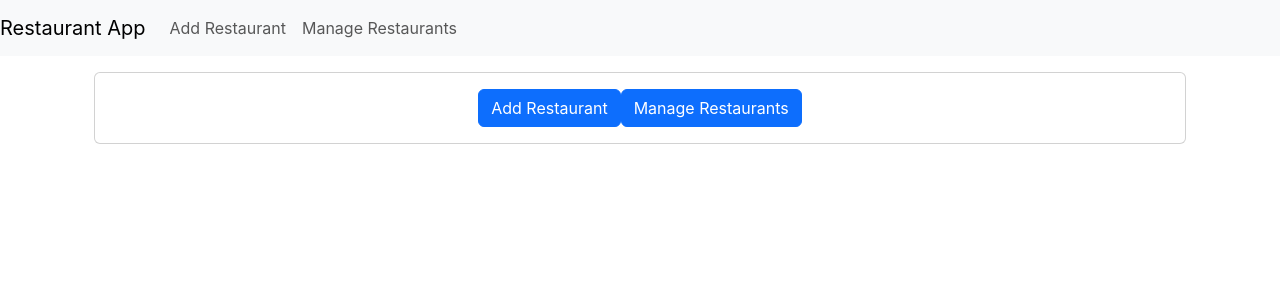
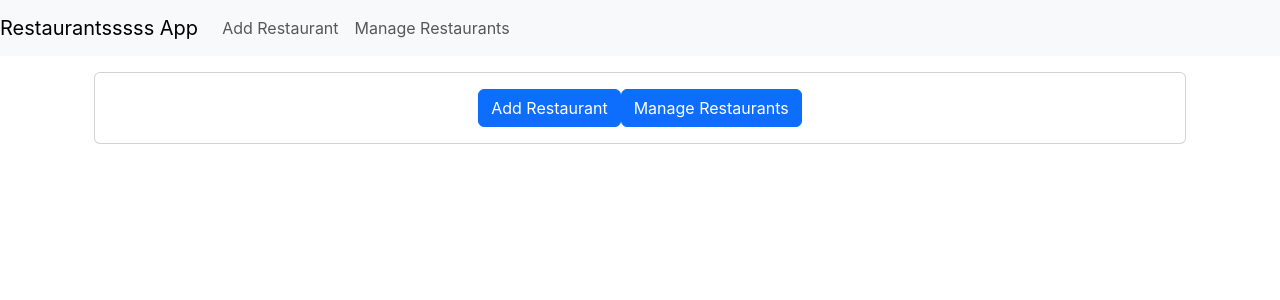
Before and after one commit to Cremacious/greg-lunch-o-matic, a React (Create React App) app: page / in a window 1280 px wide. Shown: the top 300 px of the page. Built offline with nearby package versions, Linux system fonts and the light colour scheme.

Commit message:
Testing updates on Netlify

```diff
--- a/src/App.js
+++ b/src/App.js
@@ -13,7 +13,7 @@ function App() {
       <div className="App">
         <nav className="navbar navbar-expand-lg navbar-light bg-light">
           <Link className="navbar-brand" to="/">
-            Restaurant App
+            Restaurantsssss App
           </Link>
           <div className="collapse navbar-collapse">
             <ul className="navbar-nav mr-auto">
```
